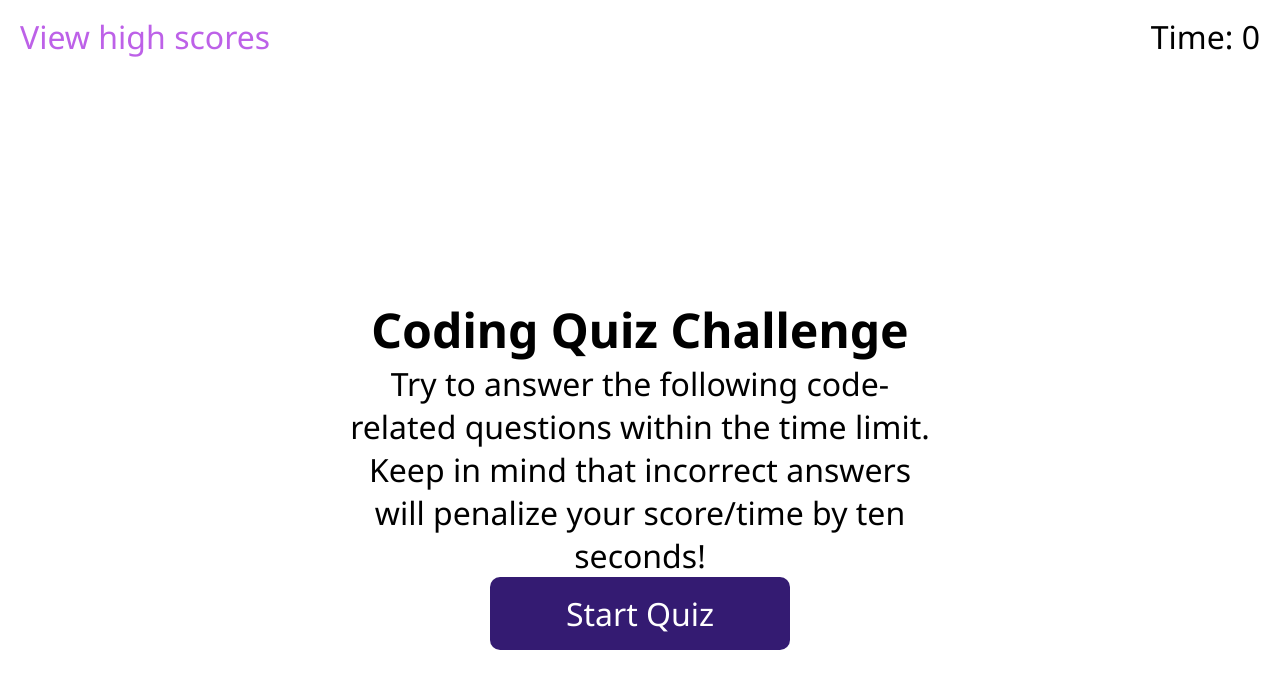
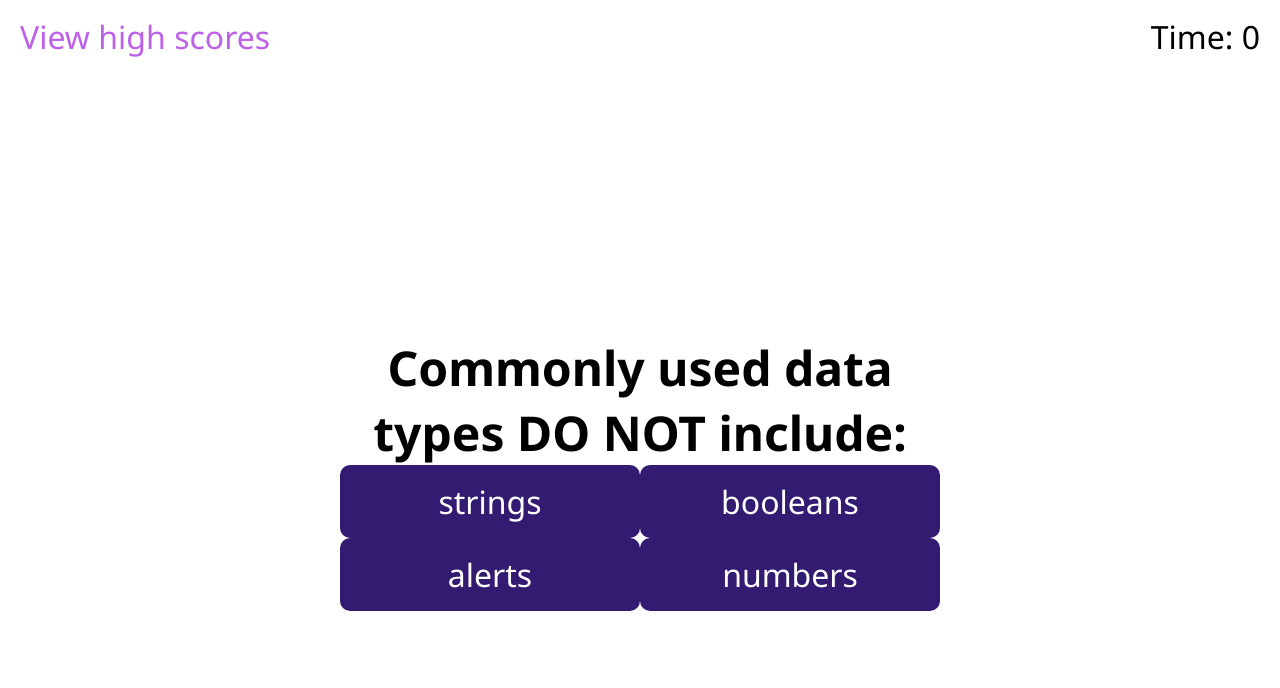
Before and after one commit to lwjones/congenial-guacamole, a plain HTML site: page index.html in a window 1280 px wide. Both pictures are taken after a click on the button "Start Quiz". Drawn offline with Linux system fonts and the light colour scheme.

Commit message:
Load first question upon quiz start

```diff
--- a/assets/css/styles.css
+++ b/assets/css/styles.css
@@ -19,6 +19,7 @@ button, #timer {
 }
 
 button:hover {
+  cursor: pointer;
   background-color: #bd61e8;
 }
 
--- a/assets/js/script.js
+++ b/assets/js/script.js
@@ -5,7 +5,8 @@ class Quiz {
       description:
         "Try to answer the following code-related questions within the time \
          limit. Keep in mind that incorrect answers will penalize your \
-         score/time by ten seconds!"
+         score/time by ten seconds!",
+      cta: "Start Quiz"
     };
     this.questions = [
       {
@@ -32,17 +33,41 @@ class Quiz {
     ];
   }
 
-  startQuiz = function () {
+  loadQuiz = function() {
     let title = document.getElementById("title");
     title.textContent = quiz.frontMatter.title;
 
     let description = document.getElementById("description");
     description.textContent = quiz.frontMatter.description;
 
+    let answerPool = document.getElementById("choices");
+    let startBtn = document.createElement("button");
+    startBtn.appendChild(document.createTextNode(quiz.frontMatter.cta));
+    answerPool.appendChild(startBtn);
+
     let mainContent = document.getElementById("main");
     mainContent.classList.add("center");
+
+    startBtn.addEventListener("click", startQuiz);
+  }
+}
+
+startQuiz = function() {
+  document.getElementById("choices").innerHTML = "";
+
+  let title = document.getElementById("title");
+  title.textContent = quiz.questions[0].question;
+
+  let description = document.getElementById("description");
+  description.textContent = "";
+
+  for (let idx in quiz.questions[0].choices) {
+    let answerPool = document.getElementById("choices");
+    let choiceBtn = document.createElement("button");
+    choiceBtn.appendChild(document.createTextNode(quiz.questions[0].choices[idx].text));
+    answerPool.appendChild(choiceBtn);
   }
 }
 
 let quiz = new Quiz();
-quiz.startQuiz();
+quiz.loadQuiz();
--- a/index.html
+++ b/index.html
@@ -23,9 +23,8 @@
       <h1 id="title">This is a question:</h1>
       <div id="details">
         <p id="description">Something something dark side.</p>
-        <ul id="answers">
-          <li><button>Start Quiz</button></li>
-        </ul>
+        <div id="choices">
+        </div>
       </div>
     </div>
   </main>
```
